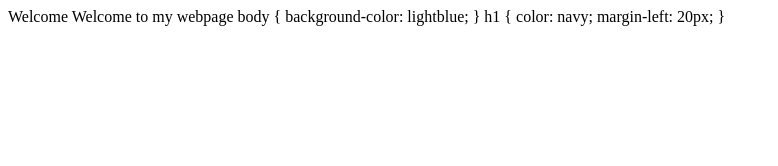
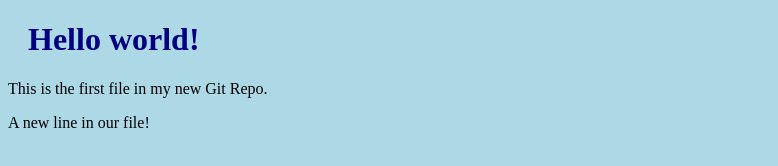
Before and after one commit to Tejas2001n/Learn-git, a plain HTML site: page Index.html in a window 1280 px wide. Shown: the whole page, without its empty margins (0-778 px from the left). Drawn offline with Linux system fonts and the light colour scheme.

Commit message:
my 1st css file

```diff
--- a/Index.html
+++ b/Index.html
@@ -1,13 +1,14 @@
+<!DOCTYPE html>
 <html>
-<head>Welcome</head>
-<title>Welcome</title>
-<body>Welcome to my webpage</body>
-body {
-    background-color: lightblue;
-    }
+<head>
+<title>Hello World!</title>
+<link rel="stylesheet" href="bluestyle.css">
+</head>
+<body>
 
-    h1 {
-    color: navy;
-    margin-left: 20px;
-    }
+<h1>Hello world!</h1>
+<p>This is the first file in my new Git Repo.</p>
+<p>A new line in our file!</p>
+
+</body>
 </html>
--- /dev/null
+++ b/bluestyle.css
@@ -0,0 +1,8 @@
+body {
+background-color: lightblue;
+}
+
+h1 {
+color: navy;
+margin-left: 20px;
+}
```
